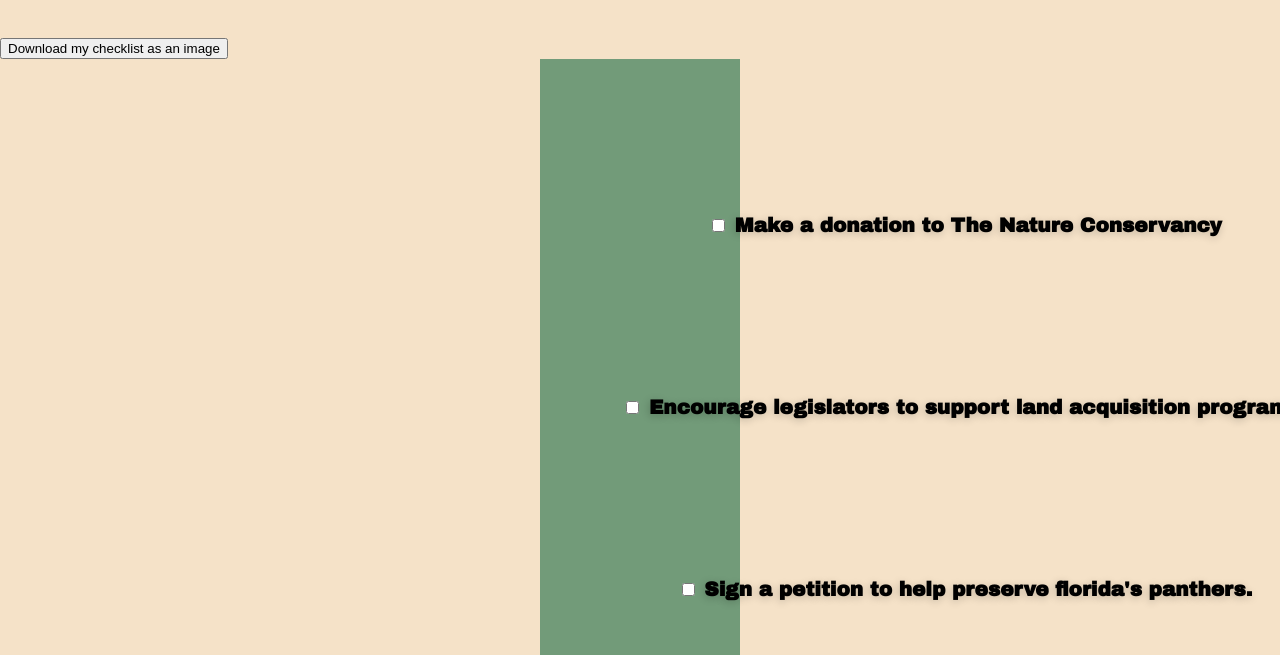
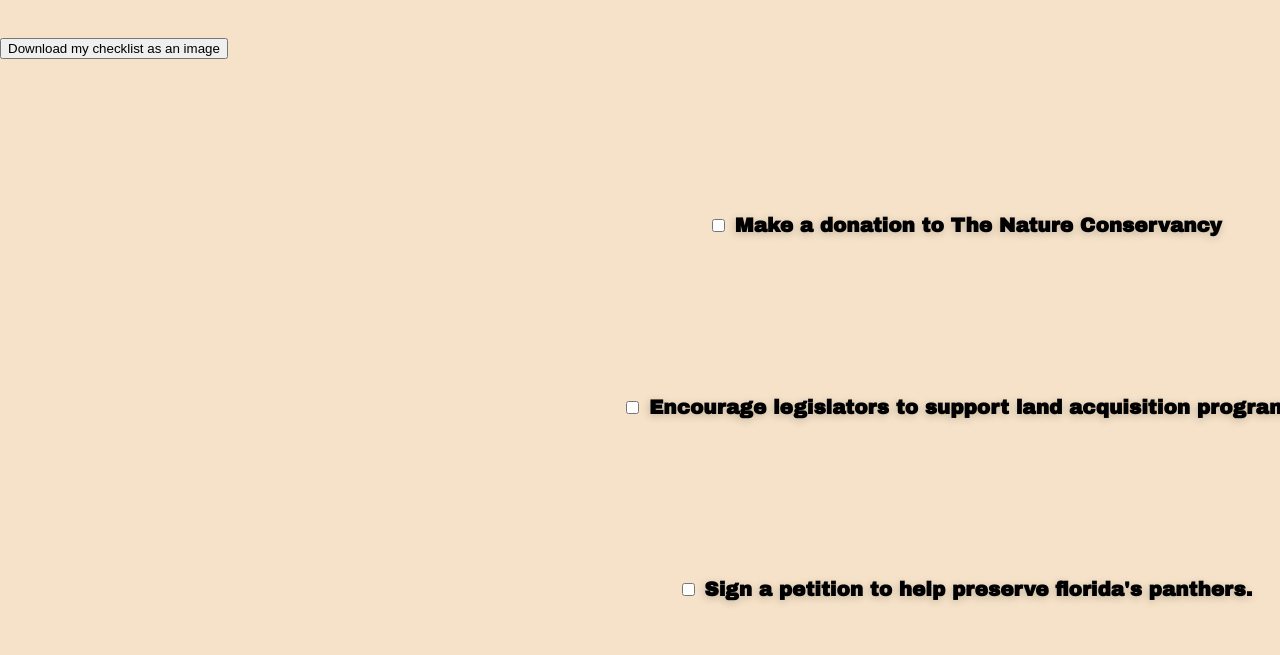
Before and after one commit to estefanocodes/florida-panther-protection, a plain HTML site: page how-you-help.html in a window 1280 px wide. Shown: the part 255-910 px from the top of the page. Drawn offline with nearby package versions, Linux system fonts and the light colour scheme; a script that the page names is missing.

Commit message:
Update style.css

```diff
--- a/style.css
+++ b/style.css
@@ -154,5 +154,4 @@ i:hover {
   right: 0;
   bottom: 0;
   margin: auto;
-  background-color: #729b79;
 }
```
